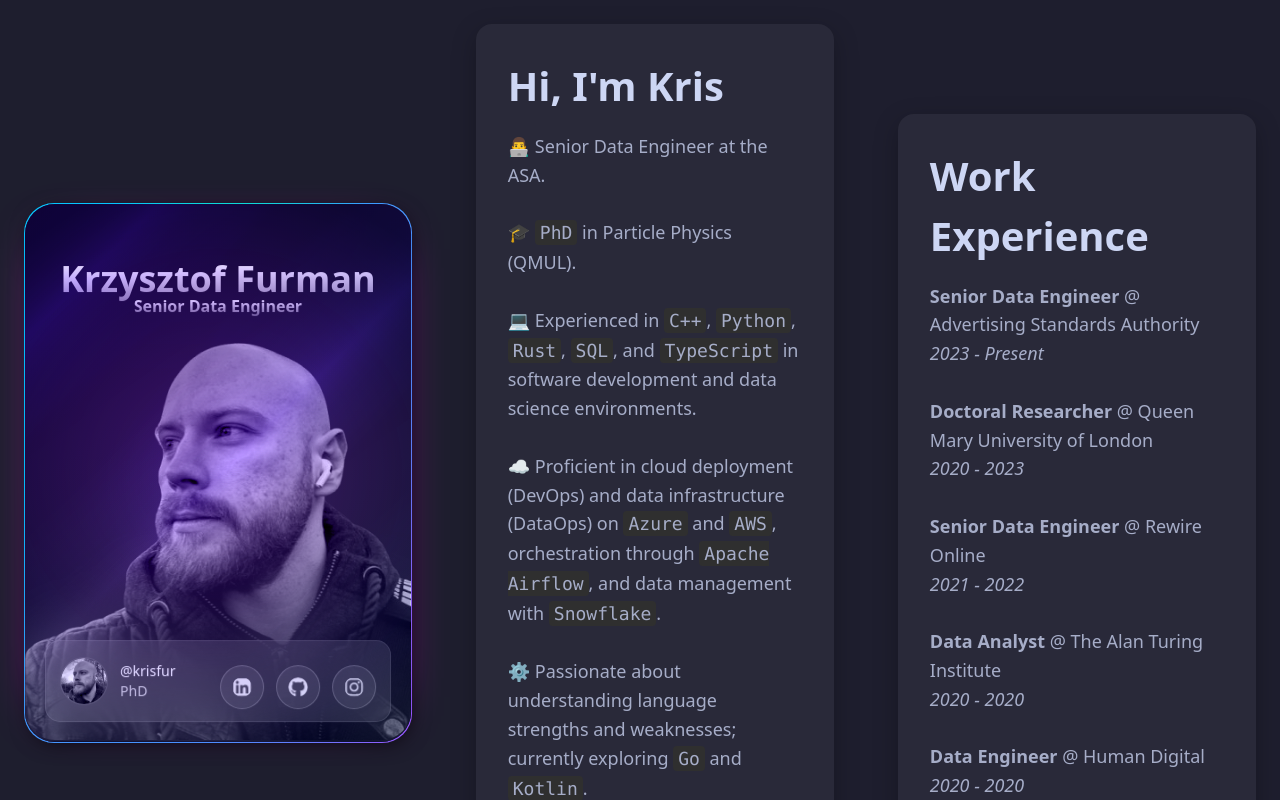
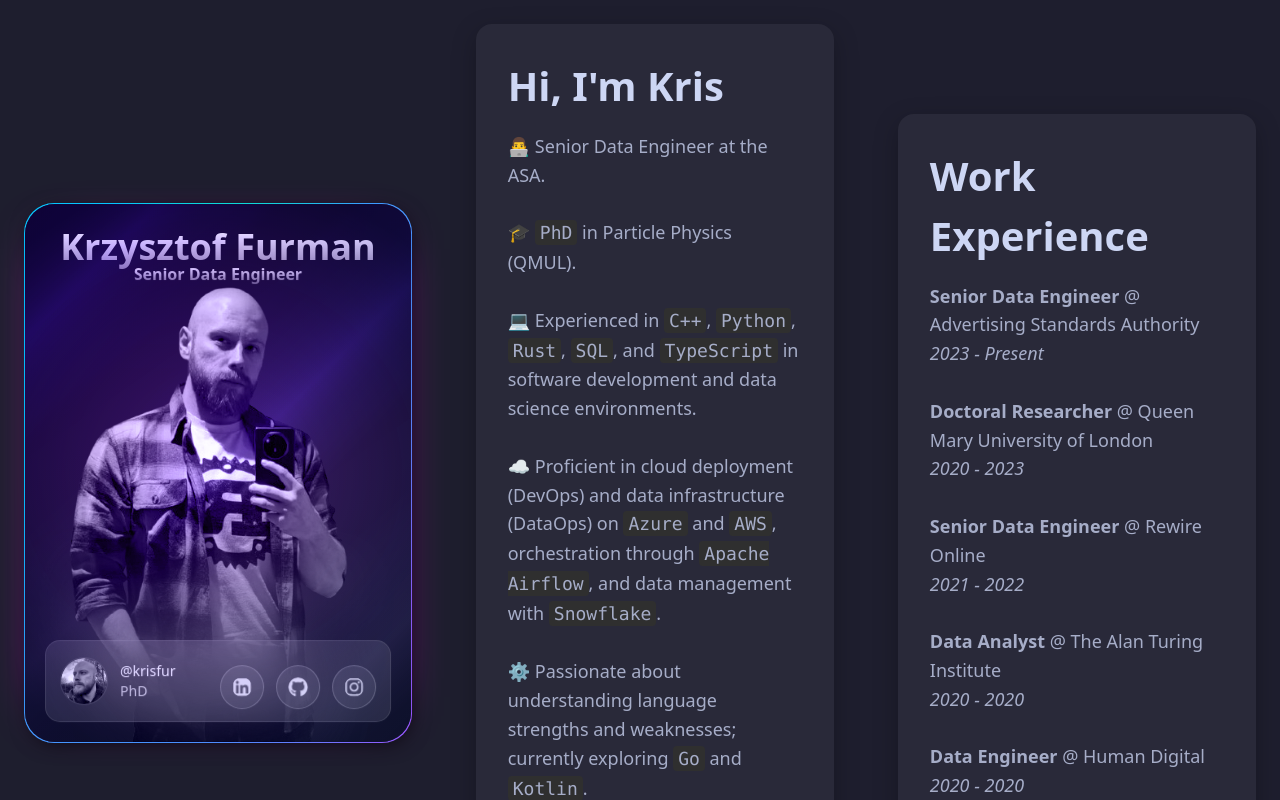
Before and after one commit to krisfur/personal-site, a React (Vite) app: page / in a window 1280 px wide. Shown: the top 800 px of the page. Built offline with nearby package versions, Linux system fonts and the light colour scheme.

Commit message:
Added new picture for larger avater, moved name up a bit.

```diff
--- a/src/App.tsx
+++ b/src/App.tsx
@@ -33,7 +33,7 @@ function App() {
                 icon: <FaInstagram />,
               },
             ]}
-            avatarUrl="/kris.png"
+            avatarUrl="/kris-taller.png"
             miniAvatarUrl="/kris.jpg"
             showUserInfo={true}
             enableTilt={true}
--- a/src/ProfileCard.css
+++ b/src/ProfileCard.css
@@ -185,8 +185,8 @@
   width: 100%;
   position: absolute;
   left: 50%;
-  transform: translateX(-50%) scale(1);
-  bottom: 2px;
+  transform: translateX(-50%) scale(0.85);
+  top: 7px;
   opacity: calc(1.75 - var(--pointer-from-center));
 }
 
@@ -294,7 +294,7 @@
 .pc-details {
   width: 100%;
   position: absolute;
-  top: 3em;
+  top: 1em;
   display: flex;
   flex-direction: column;
 }
```
Also changed, not shown: public/kris-taller.png (added).
